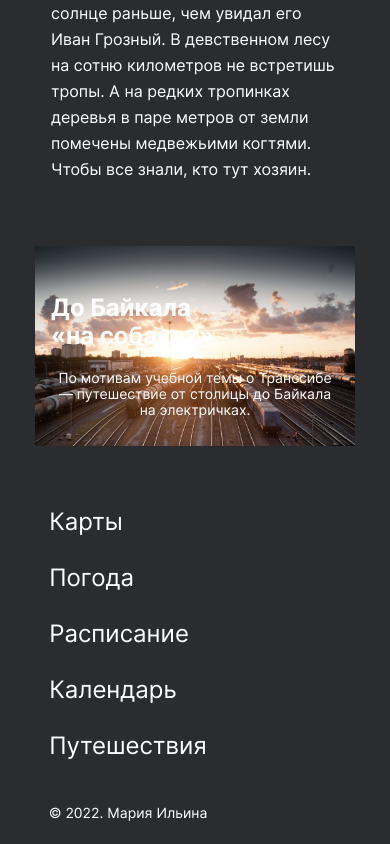
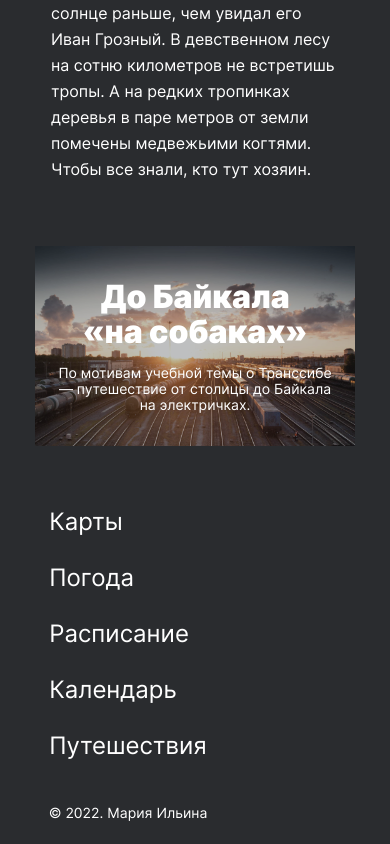
Before and after one commit to MariyaIlina/russian-travel, a plain HTML site: page index.html in a window 390 px wide. Shown: the part 8924-9768 px from the top of the page. Drawn offline with Linux system fonts and the light colour scheme; files whose address does not match are found by name.

Commit message:
corrected

```diff
--- a/blocks/cover/__item/cover__item.css
+++ b/blocks/cover/__item/cover__item.css
@@ -17,7 +17,23 @@
   max-width: 100vw;
 
 }
+.cover__item::before {
+  content: '';
+  background-color: #2a2c2f;
+  opacity: .3;
+  position: absolute;
+  left: 0;
+  right: 0;
+  top: 0;
+  bottom: 0;
+  z-index: -1;
+  transition: 0.5s;
 
+}
+
+.cover__item:hover::before {
+  opacity: .8;
+}
 @media screen and (max-width: 1152px) {
   .cover__item {
     min-height: 640px;
@@ -36,19 +52,3 @@
     padding: 16px;
   }
 }
-
-.cover__item::before {
-  content: "";
-  background-color: #2a2c2f;
-  opacity: .3;
-  position: absolute;
-  top: 0;
-  left: 0;
-  z-index: -1;
-  transition: .5s;
-
-}
-
-.cover__item:hover::before {
-  opacity: .8;
-}
--- a/blocks/cover/__title/cover__title.css
+++ b/blocks/cover/__title/cover__title.css
@@ -1,19 +1,18 @@
-.footer__copyright {
-  font-style: normal;
-  font-weight: 400;
-  font-size: 14px;
-  line-height: 16px;
-  margin: 0;
-  color: #ffffff;
-  flex-wrap: nowrap;
-  display: flex;
-  flex-direction: row;
-  max-width: 186px;
+.cover__title {
+  font-size: 72px;
+  line-height: 76px;
+  text-align: center;
+  margin: 0 0 32px;
+  max-width: 560px;
+  font-weight: 900;
+
 }
 
 @media screen and (max-width: 544px) {
-  .footer__copyright {
-    line-height: 14px;
-    margin-top: 48px;
+  .cover__title {
+    font-size: 32px;
+    line-height: 35px;
+    margin: 0 0 16px;
+    max-width: 288px;
   }
 }
--- a/blocks/root/__lead/root__lead.css
+++ b/blocks/root/__lead/root__lead.css
@@ -5,20 +5,20 @@
 }
 
 @media screen and (max-width: 1152px) {
-  .lead {
+  .root__lead {
     max-width: 928px;
   }
 }
 
 @media screen and (max-width: 896px) {
-  .lead {
+  .root__lead {
     max-width: 768px;
     margin: 0;
   }
 }
 
 @media screen and (max-width: 544px) {
-  .lead {
+  .root__lead {
     max-width: 320px;
     margin: 0;
   }
```
